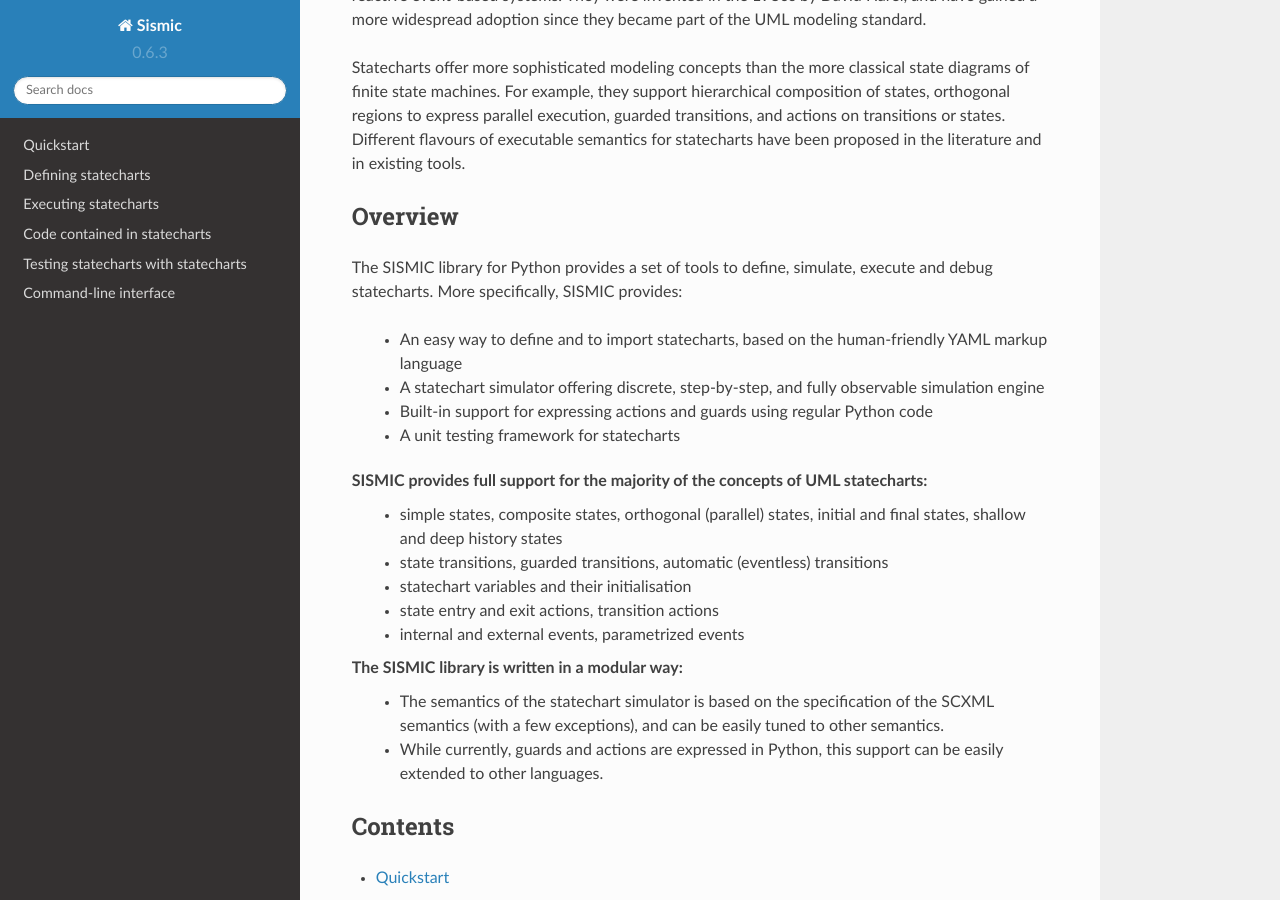
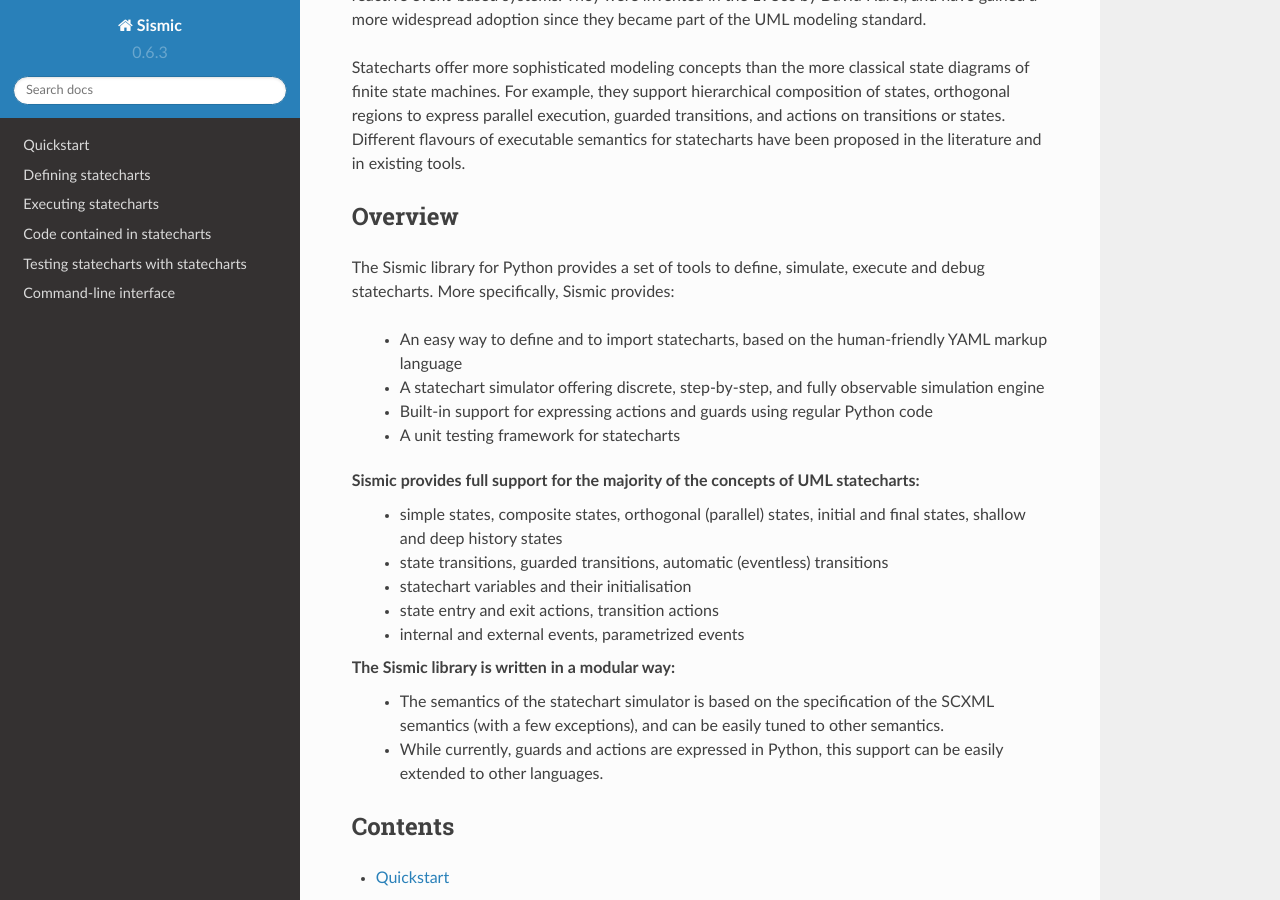
Before and after one commit to AlexandreDecan/sismic, a Sphinx documentation site: the page built from docs/index.rst, in a window 1280 px wide and 900 px high, scrolled down 348 px. Built offline with Sphinx 7.4.7 and the Read the Docs theme 2.0.0, drawn with Linux system fonts in a browser that asks for light colours.

```diff
--- a/docs/index.rst
+++ b/docs/index.rst
@@ -34,21 +34,21 @@ executable semantics for statecharts have been proposed in the literature and in
 Overview
 --------
 
-The SISMIC library for Python provides a set of tools to define, simulate, execute and debug statecharts. More specifically, SISMIC provides:
+The Sismic library for Python provides a set of tools to define, simulate, execute and debug statecharts. More specifically, Sismic provides:
 
  - An easy way to define and to import statecharts, based on the human-friendly YAML markup language
  - A statechart simulator offering discrete, step-by-step, and fully observable simulation engine
  - Built-in support for expressing actions and guards using regular Python code
  - A unit testing framework for statecharts
 
-SISMIC provides full support for the majority of the concepts of UML statecharts:
+Sismic provides full support for the majority of the concepts of UML statecharts:
  - simple states, composite states, orthogonal (parallel) states, initial and final states, shallow and deep history states
  - state transitions, guarded transitions, automatic (eventless) transitions
  - statechart variables and their initialisation
  - state entry and exit actions, transition actions
  - internal and external events, parametrized events
 
-The SISMIC library is written in a modular way:
+The Sismic library is written in a modular way:
  - The semantics of the statechart simulator is based on the specification of the SCXML semantics (with a few exceptions),
    and can be easily tuned to other semantics.
  - While currently, guards and actions are expressed in Python, this support can be easily extended to other languages.
```
